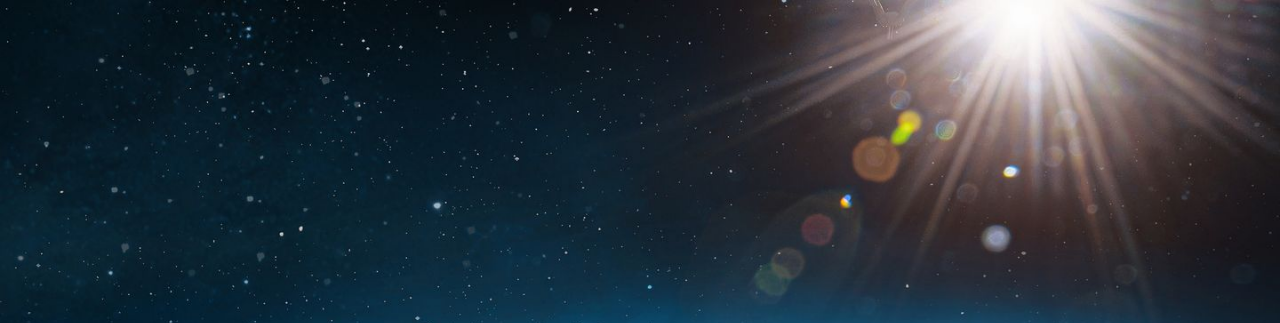
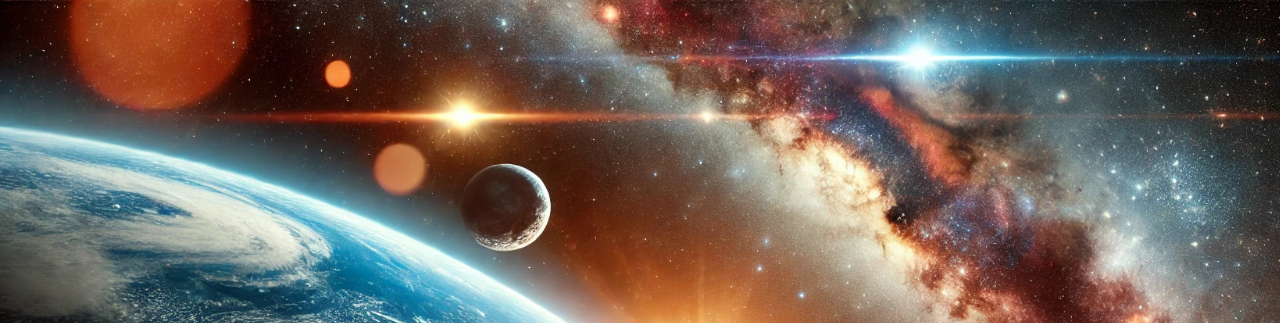
Before and after one commit to mjt1978/space, a plain HTML site: page index2.html in a window 1280 px wide. Shown: the top 323 px of the page. Drawn offline with Linux system fonts and the light colour scheme.

Commit message:
Update index2.html

```diff
--- a/index2.html
+++ b/index2.html
@@ -9,7 +9,7 @@
         body {
             margin: 0;
             overflow: hidden;
-            background-image: url('skynews-planet-earth-sun_6072586.jpg');
+            background-image: url('background.jpg');
             background-size: cover;
             display: flex;
             justify-content: center;
```
